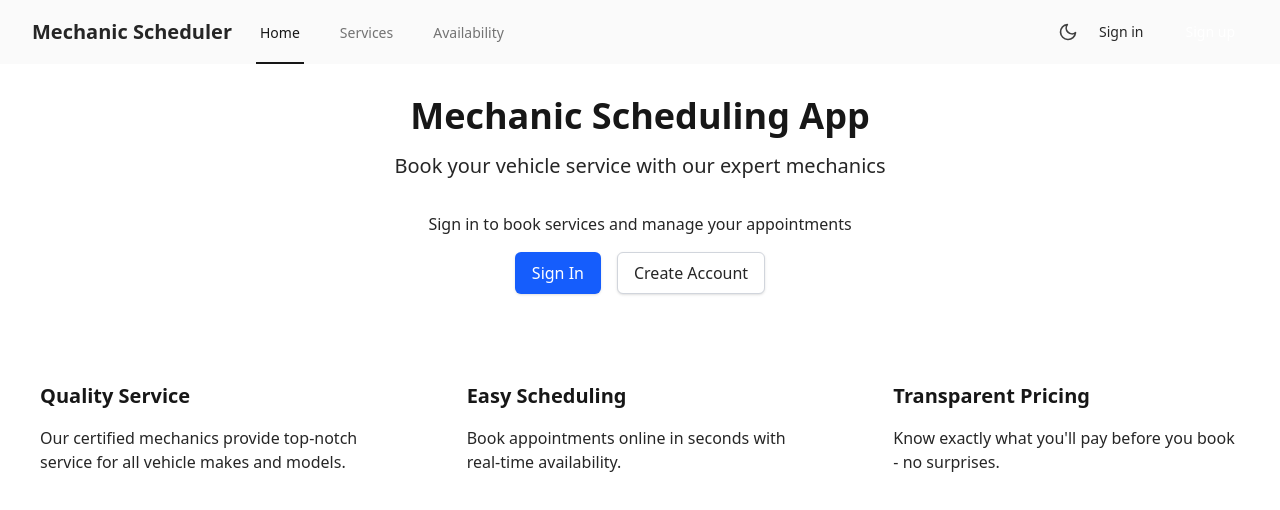
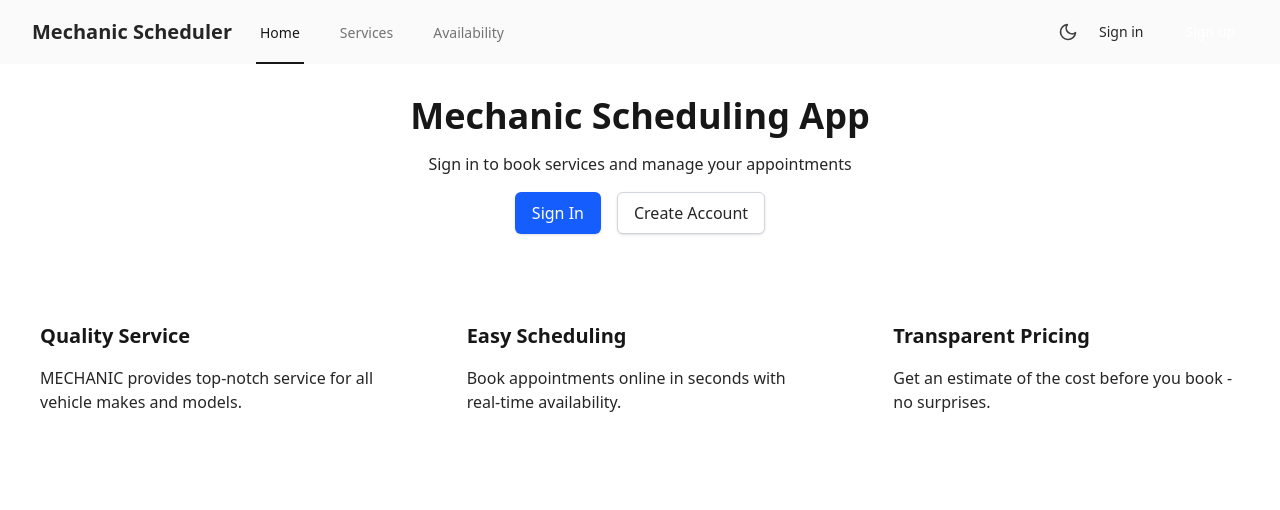
Before and after one commit to kayrahbear/mechanic-booking-app, a Next.js app in the folder frontend/: page / in a window 1280 px wide. Shown: the top 510 px of the page. Built offline with nearby package versions, Linux system fonts and the light colour scheme; no server answers.

Commit message:
remove this

```diff
--- a/frontend/pages/index.tsx
+++ b/frontend/pages/index.tsx
@@ -9,7 +9,6 @@ export default function Home() {
         <div className="container mx-auto px-4 py-8">
             <div className="text-center mb-16">
                 <h1 className="text-4xl font-bold mb-4 text-neutral-900 dark:text-white">Mechanic Scheduling App</h1>
-                <p className="text-xl text-neutral-800 dark:text-neutral-200 mb-8">Book your vehicle service with our expert mechanics</p>
 
                 {!loading && (
                     user ? (
@@ -55,7 +54,7 @@ export default function Home() {
             <div className="grid grid-cols-1 md:grid-cols-3 gap-8 mt-12">
                 <div className="bg-white dark:bg-neutral-800 p-6 rounded-lg shadow-card">
                     <h2 className="text-xl font-bold mb-4 text-neutral-900 dark:text-white">Quality Service</h2>
-                    <p className="text-neutral-800 dark:text-neutral-200">Our certified mechanics provide top-notch service for all vehicle makes and models.</p>
+                    <p className="text-neutral-800 dark:text-neutral-200">MECHANIC provides top-notch service for all vehicle makes and models.</p>
                 </div>
                 <div className="bg-white dark:bg-neutral-800 p-6 rounded-lg shadow-card">
                     <h2 className="text-xl font-bold mb-4 text-neutral-900 dark:text-white">Easy Scheduling</h2>
@@ -63,7 +62,7 @@ export default function Home() {
                 </div>
                 <div className="bg-white dark:bg-neutral-800 p-6 rounded-lg shadow-card">
                     <h2 className="text-xl font-bold mb-4 text-neutral-900 dark:text-white">Transparent Pricing</h2>
-                    <p className="text-neutral-800 dark:text-neutral-200">Know exactly what you&apos;ll pay before you book - no surprises.</p>
+                    <p className="text-neutral-800 dark:text-neutral-200">Get an estimate of the cost before you book - no surprises.</p>
                 </div>
             </div>
         </div>
```
